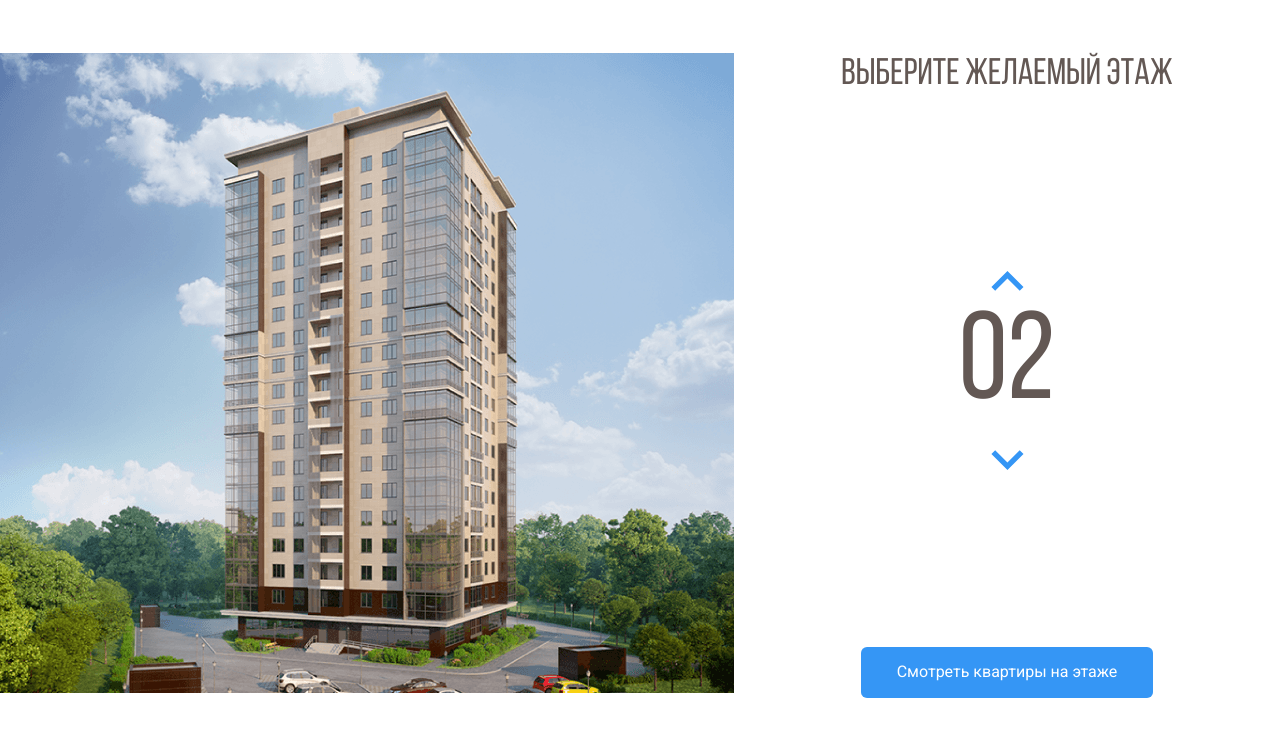
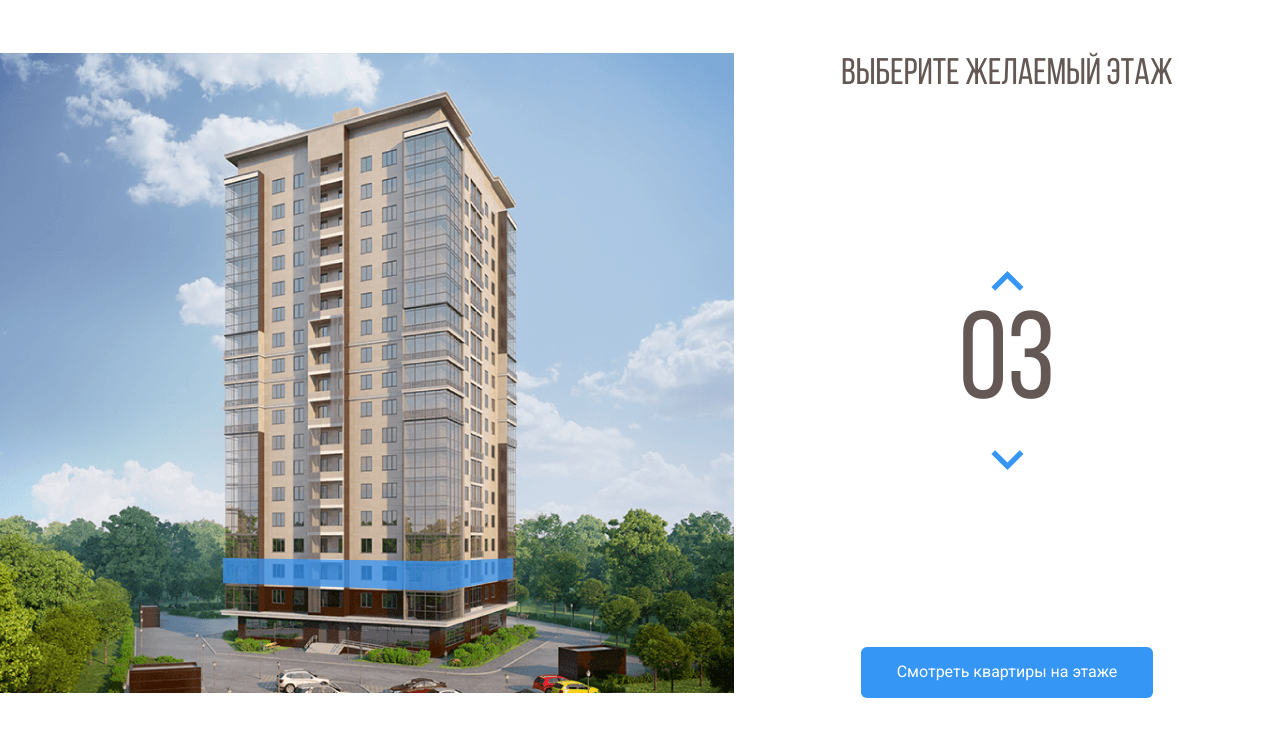
Before and after one commit to SafonovIL/Melody, a plain HTML site: page index.html in a window 1280 px wide. Both pictures are taken after a click on the button 1007 px from the left and 351 px from the top of the page. Shown: the part 69-800 px from the top of the page. Drawn offline with nearby package versions, Linux system fonts and the light colour scheme.

Commit message:
Создали интерактивный счетчик

```diff
--- a/css/style.css
+++ b/css/style.css
@@ -88,6 +88,9 @@ body {
 .home-image path:hover {
   opacity: 1;
 }
+path.current-floor {
+  opacity: 1;
+}
 .counter {
   font-family: "Bebas Neue";
   color: #635854;
--- a/index.html
+++ b/index.html
@@ -53,23 +53,23 @@
                     </pattern>
                     <image id="image0" width="740" height="640" xlink:href="img/home.png" />
                 </defs>
-                <path d="M222 531L442.8 539L512 525.3V547L443.5 566.7L222 555.7V531Z" fill="#3595F6" fill-opacity="0.75" />
-                <path d="M223 530V505L443.3 508.3L513 505V525L443.7 538L223 530Z" fill="#3595F6" fill-opacity="0.75" />
-                <path d="M223 504V479H444H513V502L445 509L223 504Z" fill="#3595F6" fill-opacity="0.75" />
-                <path d="M223 480V455L444.3 451.3L512 458V480H444" fill="#3595F6" fill-opacity="0.75" />
-                <path d="M223 454V428L444.5 424.7L513 435.7V457L444 450.3L223 454Z" fill="#3595F6" fill-opacity="0.75" />
-                <path d="M222 427V403.3L443 391L514 414V435.3L443 423L222 427Z" fill="#3595F6" fill-opacity="0.75" />
-                <path d="M222 405V380L444.2 363.7L514 392.3V413L443.7 391.3L222 405Z" fill="#3595F6" fill-opacity="0.75" />
-                <path d="M222 380V355L444.5 334.7L514 371.3V392L442 363.3L222 380Z" fill="#3595F6" fill-opacity="0.75" />
-                <path d="M222 354V330L445 305.3L514 349.3V371L444.7 333L222 354Z" fill="#3595F6" fill-opacity="0.75" />
-                <path d="M222 329V305L444.5 276.3L514 327.3V348L443.7 305.7L222 329Z" fill="#3595F6" fill-opacity="0.75" />
-                <path d="M221 305V281L443.3 248L514 307.3V327L444 276.3L221 305Z" fill="#3595F6" fill-opacity="0.75" />
-                <path d="M222 280V256L443.2 221L513 285V306L444.3 247.7L222 280Z" fill="#3595F6" fill-opacity="0.75" />
-                <path d="M222 256V231L444.3 193L513 263.3V284L444 220L222 256Z" fill="#3595F6" fill-opacity="0.75" />
-                <path d="M222 230V205L442.8 161.3L513 240.3V263L444 189.7L222 230Z" fill="#3595F6" fill-opacity="0.75" />
-                <path d="M223 206V181L443 133L513 218V241L442.3 161.7L223 206Z" fill="#3595F6" fill-opacity="0.75" />
-                <path d="M222 181V156L441.8 104L513 196.3V219L443.3 132.7L222 181Z" fill="#3595F6" fill-opacity="0.75" />
-                <path d="M222 156V130L444 73.3L513 175V196L443.7 104.3L222 156Z" fill="#3595F6" fill-opacity="0.75" />
+                <path data-floor="02" d="M222 531L442.8 539L512 525.3V547L443.5 566.7L222 555.7V531Z" fill="#3595F6" fill-opacity="0.75" />
+                <path data-floor="03" d="M223 530V505L443.3 508.3L513 505V525L443.7 538L223 530Z" fill="#3595F6" fill-opacity="0.75" />
+                <path data-floor="04" d="M223 504V479H444H513V502L445 509L223 504Z" fill="#3595F6" fill-opacity="0.75" />
+                <path data-floor="05" d="M223 480V455L444.3 451.3L512 458V480H444" fill="#3595F6" fill-opacity="0.75" />
+                <path data-floor="06" d="M223 454V428L444.5 424.7L513 435.7V457L444 450.3L223 454Z" fill="#3595F6" fill-opacity="0.75" />
+                <path data-floor="07" d="M222 427V403.3L443 391L514 414V435.3L443 423L222 427Z" fill="#3595F6" fill-opacity="0.75" />
+                <path data-floor="08" d="M222 405V380L444.2 363.7L514 392.3V413L443.7 391.3L222 405Z" fill="#3595F6" fill-opacity="0.75" />
+                <path data-floor="09" d="M222 380V355L444.5 334.7L514 371.3V392L442 363.3L222 380Z" fill="#3595F6" fill-opacity="0.75" />
+                <path data-floor="10" d="M222 354V330L445 305.3L514 349.3V371L444.7 333L222 354Z" fill="#3595F6" fill-opacity="0.75" />
+                <path data-floor="11" d="M222 329V305L444.5 276.3L514 327.3V348L443.7 305.7L222 329Z" fill="#3595F6" fill-opacity="0.75" />
+                <path data-floor="12" d="M221 305V281L443.3 248L514 307.3V327L444 276.3L221 305Z" fill="#3595F6" fill-opacity="0.75" />
+                <path data-floor="13" d="M222 280V256L443.2 221L513 285V306L444.3 247.7L222 280Z" fill="#3595F6" fill-opacity="0.75" />
+                <path data-floor="14" d="M222 256V231L444.3 193L513 263.3V284L444 220L222 256Z" fill="#3595F6" fill-opacity="0.75" />
+                <path data-floor="15" d="M222 230V205L442.8 161.3L513 240.3V263L444 189.7L222 230Z" fill="#3595F6" fill-opacity="0.75" />
+                <path data-floor="16" d="M223 206V181L443 133L513 218V241L442.3 161.7L223 206Z" fill="#3595F6" fill-opacity="0.75" />
+                <path data-floor="17" d="M222 181V156L441.8 104L513 196.3V219L443.3 132.7L222 181Z" fill="#3595F6" fill-opacity="0.75" />
+                <path data-floor="18" d="M222 156V130L444 73.3L513 175V196L443.7 104.3L222 156Z" fill="#3595F6" fill-opacity="0.75" />
             </svg>
 
         </div>
@@ -90,7 +90,9 @@
         </div>
         <!-- /.main-info -->
     </main>
-
-
+    <script src="https://code.jquery.com/jquery-3.6.0.min.js"
+        integrity="sha256-/xUj+3OJU5yExlq6GSYGSHk7tPXikynS7ogEvDej/m4=" crossorigin="anonymous">
+    </script>
+    <script src="js/main.js"></script>
 </body>
 </html>
--- /dev/null
+++ b/js/main.js
@@ -0,0 +1,35 @@
+$(document).ready(function () {
+ var currentFloor = 2;
+ var floorPath = $(".home-image path");
+ var counterUp = $('.counter-up'); /* Кнопка увеличения этажа */
+ var counterDown = $('.counter-down'); /* Кнопка уменьшения этажа */
+
+// функция при наведении мышью на этаж
+  floorPath.on("mouseover", function () { // каждый отдельный этаж в SVG (переменная, где хранится текущий этаж)
+  floorPath.removeClass('current-floor'); // удаляем активный класс у этажей
+  currentFloor = $(this).attr('data-floor'); // получаем значение текущего этажа
+  $('.counter').text(currentFloor); // записываем значение этажа в счетчик справа
+ });
+
+ counterUp.on ('click', function(){ // отслеживаем клик по кнопке вверх
+   if (currentFloor < 18) { // проверяем значение этажа (чтобы не было больше 18)
+   currentFloor++; // прибавляем один этаж
+   usCurrentFloor = currentFloor.toLocaleString("en-US", {minimumIntegerDigits: 2, useGrouping: false}); // форматируем переменную с этажом, чтобы было 01, а не 1
+   $(".counter").text(usCurrentFloor); // записываем значение этажа в счетчик справа
+    floorPath.removeClass('current-floor'); // удаляем активный класс у этажей
+   $(`[data-floor=${usCurrentFloor}]`).toggleClass('current-floor'); //подсвечиваем текущий этаж
+   }
+ });
+
+ counterDown.on ('click', function(){
+  if (currentFloor > 2) {
+   currentFloor--;
+   usCurrentFloor = currentFloor.toLocaleString("en-US", {minimumIntegerDigits: 2, useGrouping: false});
+   $(".counter").text(usCurrentFloor);
+   floorPath.removeClass('current-floor');
+   $(`[data-floor=${usCurrentFloor}]`).toggleClass('current-floor');
+  }
+ })
+
+
+});
```
